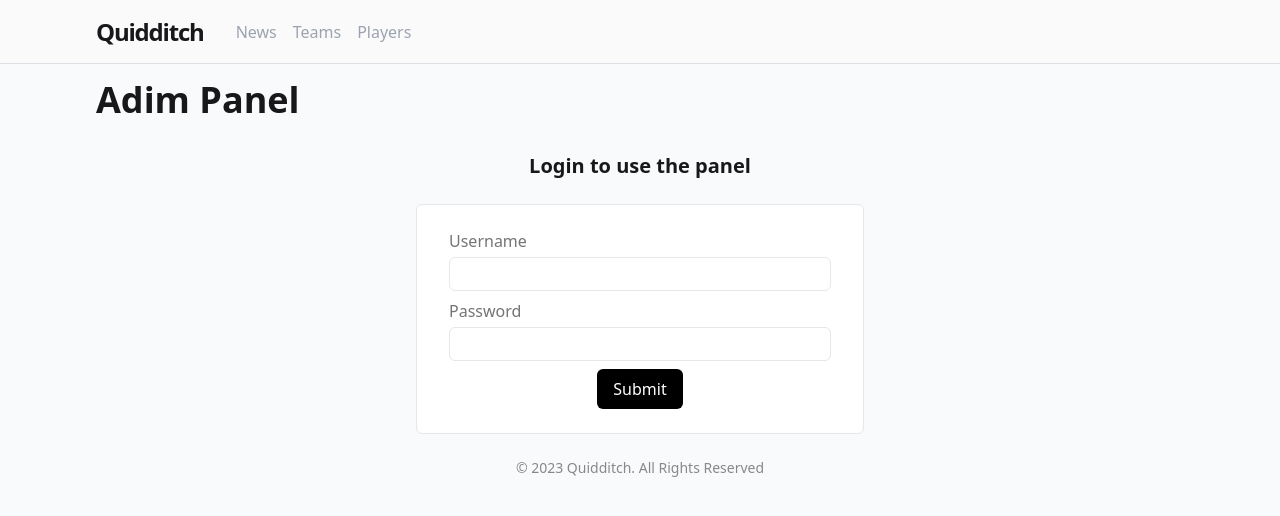
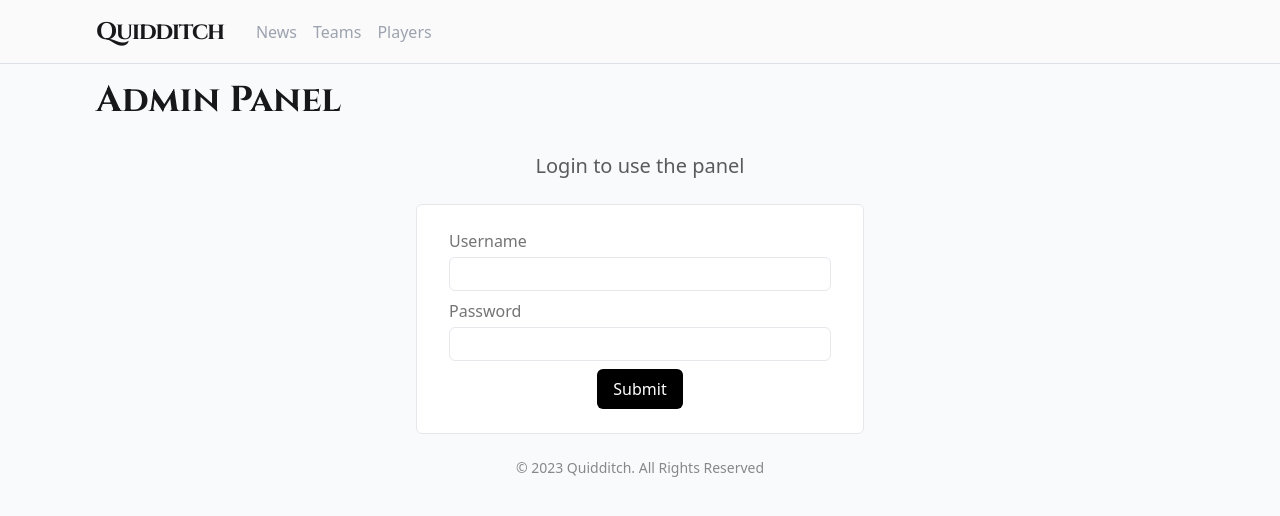
Before and after one commit to lex-unix/quidditch-client, a Next.js app: page /admin in a window 1280 px wide. Shown: the top 516 px of the page. Built offline with nearby package versions, Linux system fonts and the light colour scheme.

Commit message:
feat(app): apply `Cinzel` font

```diff
--- a/components/latest-news-card.tsx
+++ b/components/latest-news-card.tsx
@@ -9,7 +9,7 @@ export default function LatestNewsCard({ children }: Props) {
   return (
     <div className="w-full rounded-md border border-gray-300/40 bg-white py-6 px-8 shadow-md md:py-8 md:px-12">
       <div className="mb-4 flex items-center md:mb-8">
-        <h3 className="mr-2 text-lg font-bold uppercase md:mr-4 md:text-xl">
+        <h3 className="mr-2 font-cinzel text-lg font-bold uppercase md:mr-4 md:text-xl">
           latest news
         </h3>
         <div className="mr-2 h-[20px] w-[1px] bg-gray-300 md:mr-4"></div>
--- a/components/navbar.tsx
+++ b/components/navbar.tsx
@@ -48,7 +48,7 @@ export default function Navbar() {
     <div className="fixed z-40 h-16 w-full border-b border-b-gray-300/70 bg-neutral-50">
       <div className="mx-auto flex h-full items-center justify-between px-4 lg:px-24">
         <div className="mr-8">
-          <h2 className="text-xl font-bold tracking-tighter md:text-2xl">
+          <h2 className="font-cinzel text-xl font-bold tracking-tighter md:text-2xl">
             <Link onClick={() => setOpen(false)} href="/">
               {' '}
               Quidditch
--- a/components/player-card.tsx
+++ b/components/player-card.tsx
@@ -44,7 +44,7 @@ export default function PlayerCard(props: Props) {
             className="absolute inset-0 object-cover"
           />
           <div className="absolute inset-x-0 bottom-0 bg-black/70 px-4 pb-4 pt-2 text-gray-200">
-            <span className="mb-4 text-lg font-semibold md:text-xl">
+            <span className="mb-4 font-cinzel text-lg font-semibold md:text-xl">
               {name}
             </span>
             <p className="font-medium">{age} years old</p>
--- a/components/stats-card.tsx
+++ b/components/stats-card.tsx
@@ -9,7 +9,7 @@ export default function StatsCard({ statName, children }: Props) {
   return (
     <div className="w-full bg-white py-4 px-6 md:w-[50%] lg:py-6 lg:px-8">
       <div className="mb-4 lg:mb-6">
-        <p className="text-center text-lg font-bold uppercase md:text-xl">
+        <p className="text-center font-cinzel text-lg font-bold uppercase md:text-xl">
           {statName}
         </p>
       </div>
--- a/components/team.tsx
+++ b/components/team.tsx
@@ -10,7 +10,7 @@ export default function Team({ teamName, children }: Props) {
   return (
     <div className="mb-5">
       <div className="mb-2">
-        <h2 className="text-2xl font-bold">
+        <h2 className="font-cinzel text-2xl font-bold">
           {capitalizeFirstLetter(teamName.toLowerCase())}
         </h2>
       </div>
--- a/pages/_app.tsx
+++ b/pages/_app.tsx
@@ -2,13 +2,19 @@ import Footer from '@/components/footer'
 import Navbar from '@/components/navbar'
 import '@/styles/globals.css'
 import type { AppProps } from 'next/app'
+import { Cinzel } from '@next/font/google'
+
+const cinzel = Cinzel({
+  subsets: ['latin'],
+  variable: '--font-cinzel'
+})
 
 export default function App({ Component, pageProps }: AppProps) {
   return (
-    <>
+    <main className={`${cinzel.variable} font-sans`}>
       <Navbar />
       <Component {...pageProps} />
       <Footer />
-    </>
+    </main>
   )
 }
--- a/pages/admin.tsx
+++ b/pages/admin.tsx
@@ -10,19 +10,19 @@ export default function AdminPage() {
 
   return (
     <Container title="Admin">
-      <h1 className="mb-6 text-3xl font-bold md:mb-8 md:text-4xl">
-        Adim Panel
+      <h1 className="mb-6 font-cinzel text-3xl font-bold md:mb-8 md:text-4xl">
+        Admin Panel
       </h1>
       {isLogged ? (
         <>
           <div className="mb-8 md:mb-10">
-            <h2 className="mb-4 text-xl font-bold md:mb-6 md:text-2xl">
+            <h2 className="mb-4 font-cinzel text-lg font-bold md:mb-6 md:text-xl">
               Create new post
             </h2>
             <PostForm />
           </div>
           <div>
-            <h2 className="mb-4 text-xl font-bold md:mb-6 md:text-2xl">
+            <h2 className="mb-4 font-cinzel text-lg font-bold md:mb-6 md:text-xl">
               Create new player
             </h2>
             <PlayerForm />
@@ -30,7 +30,7 @@ export default function AdminPage() {
         </>
       ) : (
         <div>
-          <h2 className="mb-4 text-center text-lg font-bold md:mb-6 md:text-xl">
+          <h2 className="mb-4 text-center text-lg font-medium opacity-70 md:mb-6 md:text-xl">
             Login to use the panel
           </h2>
           <UserForm loginUser={() => setIsLogged(true)} />
--- a/pages/index.tsx
+++ b/pages/index.tsx
@@ -78,7 +78,7 @@ export default function Home() {
         )}
       </div>
       <div className="mt-8 rounded-md border border-gray-300/40 bg-white py-6 px-8 shadow-md md:mt-10 md:py-8 md:px-12">
-        <h2 className="mb-2 text-lg font-bold uppercase md:mb-6 md:text-xl">
+        <h2 className="mb-2 font-cinzel text-lg font-bold uppercase md:mb-6 md:text-xl">
           About
         </h2>
         <p className="mb-2 text-sm italic">
--- a/pages/news.tsx
+++ b/pages/news.tsx
@@ -12,7 +12,7 @@ export default function NewsPage() {
   return (
     <Container title="News">
       <div className="mb-6">
-        <h1 className="text-2xl font-bold capitalize md:text-3xl">
+        <h1 className="font-cinzel text-2xl font-bold capitalize md:text-3xl">
           Latest news
         </h1>
       </div>
--- a/pages/players.tsx
+++ b/pages/players.tsx
@@ -7,7 +7,9 @@ export default function PlayersPage() {
 
   return (
     <Container title="players">
-      <h1 className="mb-4 text-2xl font-bold md:text-3xl">All players</h1>
+      <h1 className="mb-2 font-cinzel text-2xl font-bold md:text-3xl">
+        All players
+      </h1>
       <p className="mb-6 text-lg text-gray-500 md:text-xl">
         You can find every player who takes part in Quidditch here
       </p>
--- a/tailwind.config.js
+++ b/tailwind.config.js
@@ -1,3 +1,5 @@
+const { fontFamily } = require('tailwindcss/defaultTheme')
+
 /** @type {import('tailwindcss').Config} */
 module.exports = {
   future: {
@@ -8,7 +10,11 @@ module.exports = {
     './components/**/*.{js,jsx,ts,tsx}'
   ],
   theme: {
-    extend: {}
+    extend: {
+      fontFamily: {
+        cinzel: ['var(--font-cinzel)']
+      }
+    }
   },
   plugins: [require('@tailwindcss/line-clamp')]
 }
```
